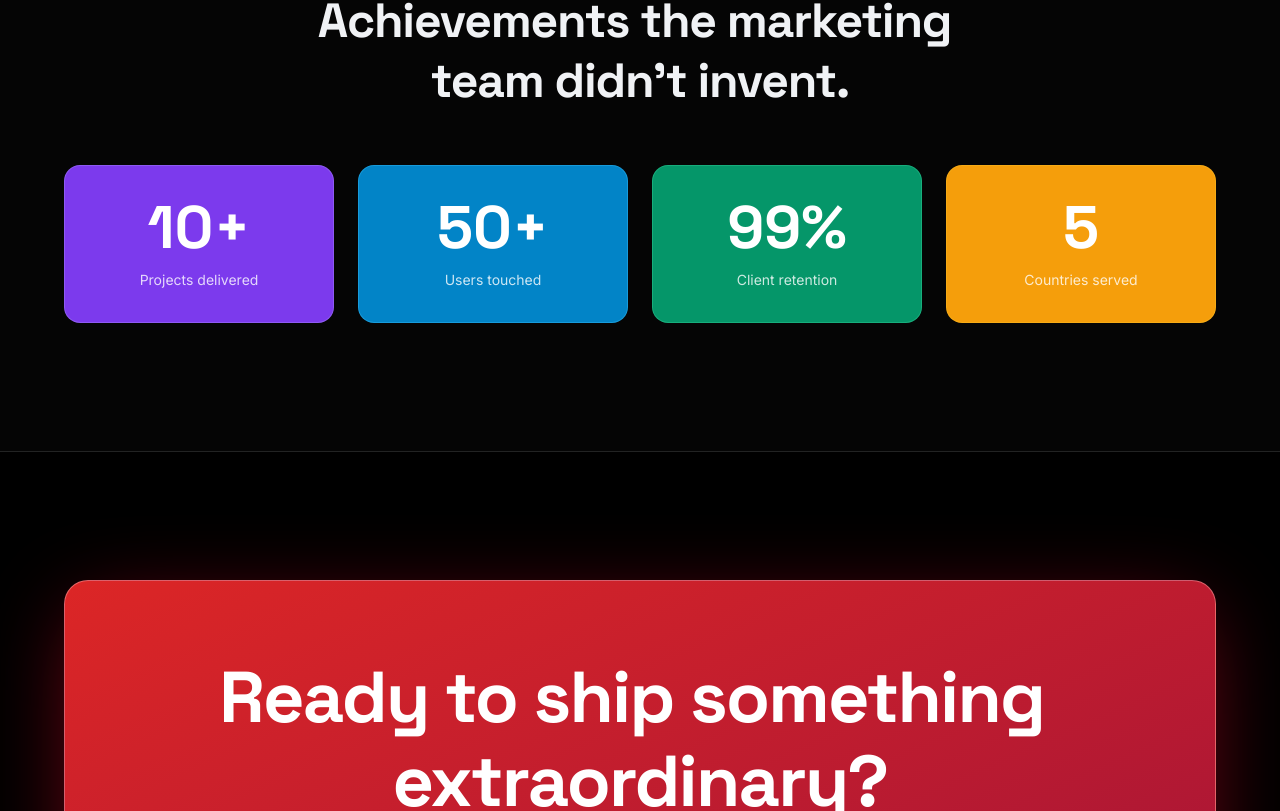
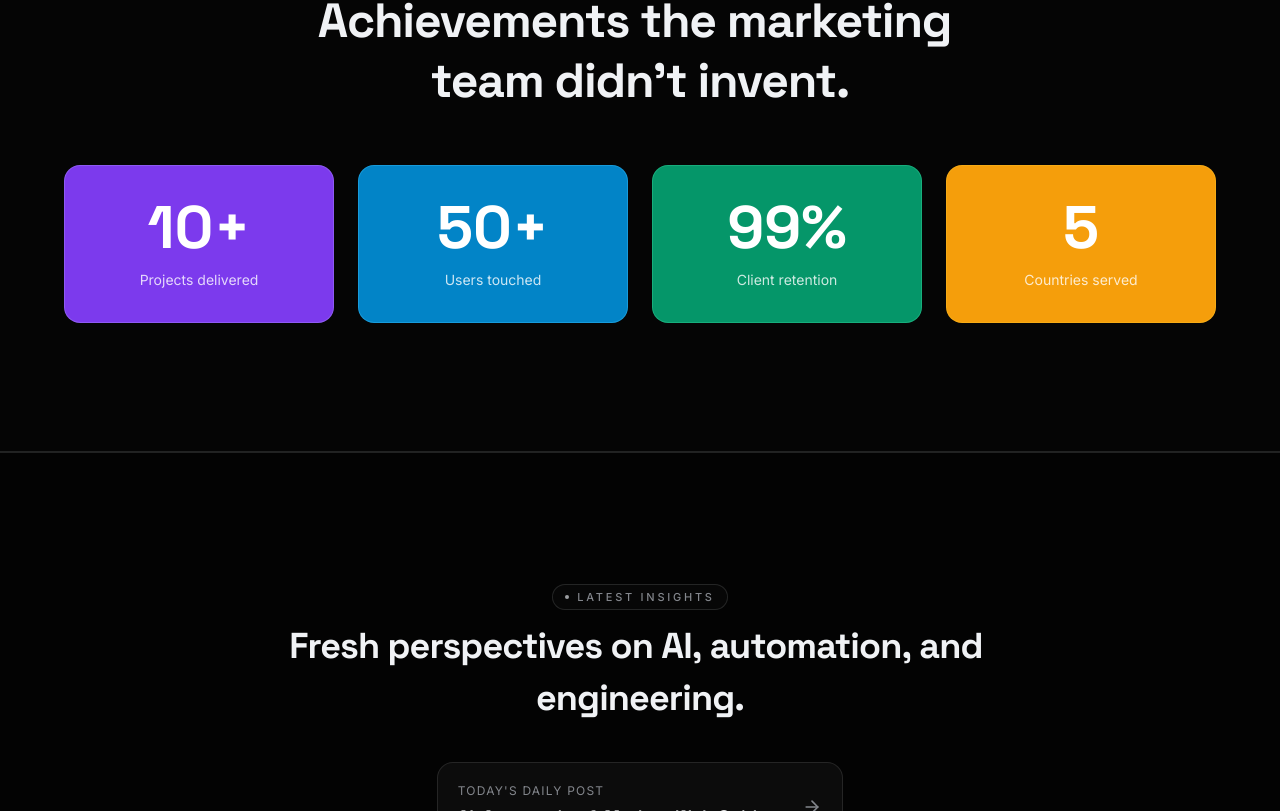
Before and after one commit to syedmuhammadhanzalaalam-sketch/techrox-website, a Next.js app: page / in a window 1280 px wide. Shown: the part 1989-2800 px from the top of the page. Built offline with nearby package versions, Linux system fonts and the light colour scheme.

Commit message:
Update HomeClient.tsx

```diff
--- a/src/app/HomeClient.tsx
+++ b/src/app/HomeClient.tsx
@@ -14,6 +14,7 @@ export function HomeClient() {
       <Hero />
       <ProductsPreview />
       <StatsSection />
+      <LatestInsights />
       <FinalCTA />
     </>
   );
@@ -238,3 +239,31 @@ function FinalCTA() {
     </Section>
   );
 }
+function LatestInsights() {
+  return (
+    <Section className="border-t border-border/60 bg-white/[0.01]">
+      <div className="mx-auto max-w-4xl text-center">
+        <Eyebrow>Latest Insights</Eyebrow>
+        <RevealText
+          as="h2"
+          text="Fresh perspectives on AI, automation, and engineering."
+          className="mx-auto mt-4 font-display text-3xl font-bold tracking-tight md:text-4xl"
+        />
+        <div className="mt-8 flex justify-center">
+          <a
+            href="/blog/post-2026-09-18.html"
+            className="group inline-flex items-center gap-3 rounded-2xl border border-white/10 bg-white/[0.04] p-5 text-left transition hover:border-violet-500/50 hover:bg-white/[0.08]"
+          >
+            <div>
+              <p className="text-xs uppercase tracking-widest text-silver-dim">Today's Daily Post</p>
+              <p className="mt-1 font-display text-lg font-semibold text-white group-hover:text-violet-400">
+                AI, Automation & Modern Web Guide →
+              </p>
+            </div>
+            <ArrowRight className="h-5 w-5 text-silver-dim transition-transform group-hover:translate-x-1 group-hover:text-white" />
+          </a>
+        </div>
+      </div>
+    </Section>
+  );
+}
```
